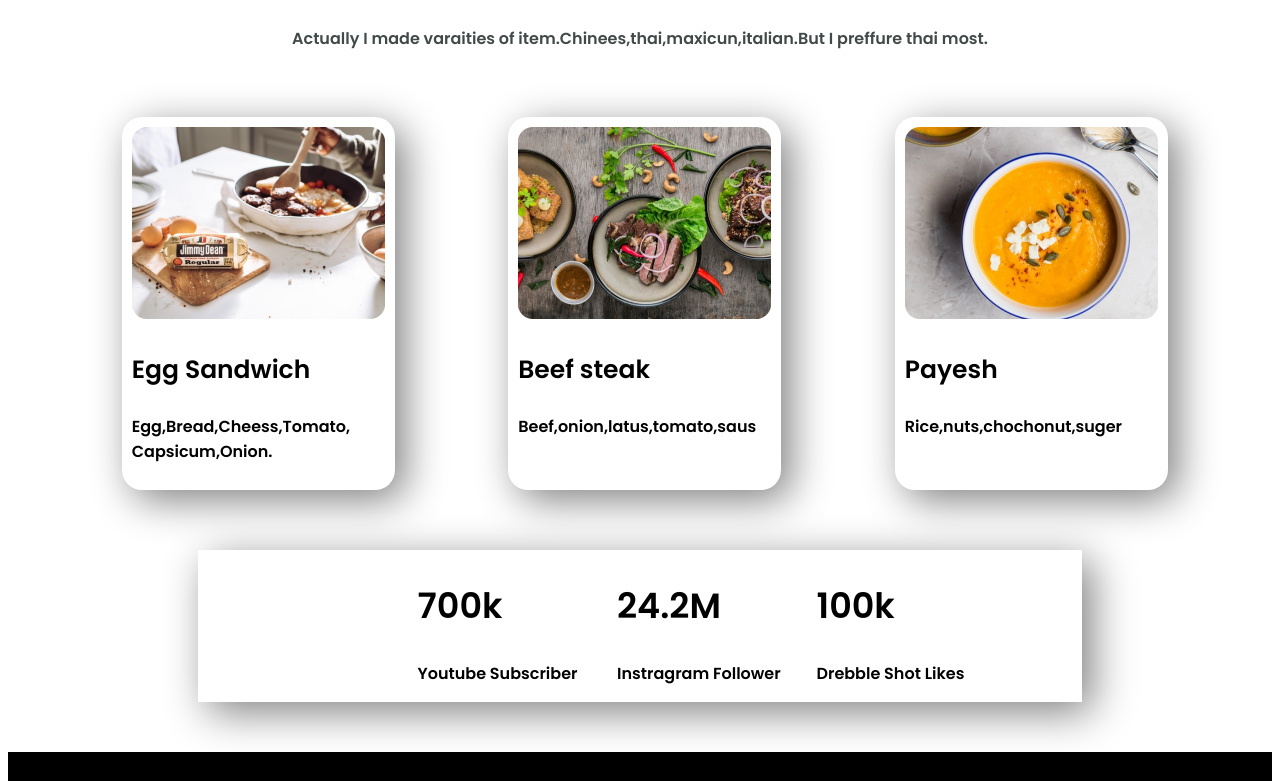
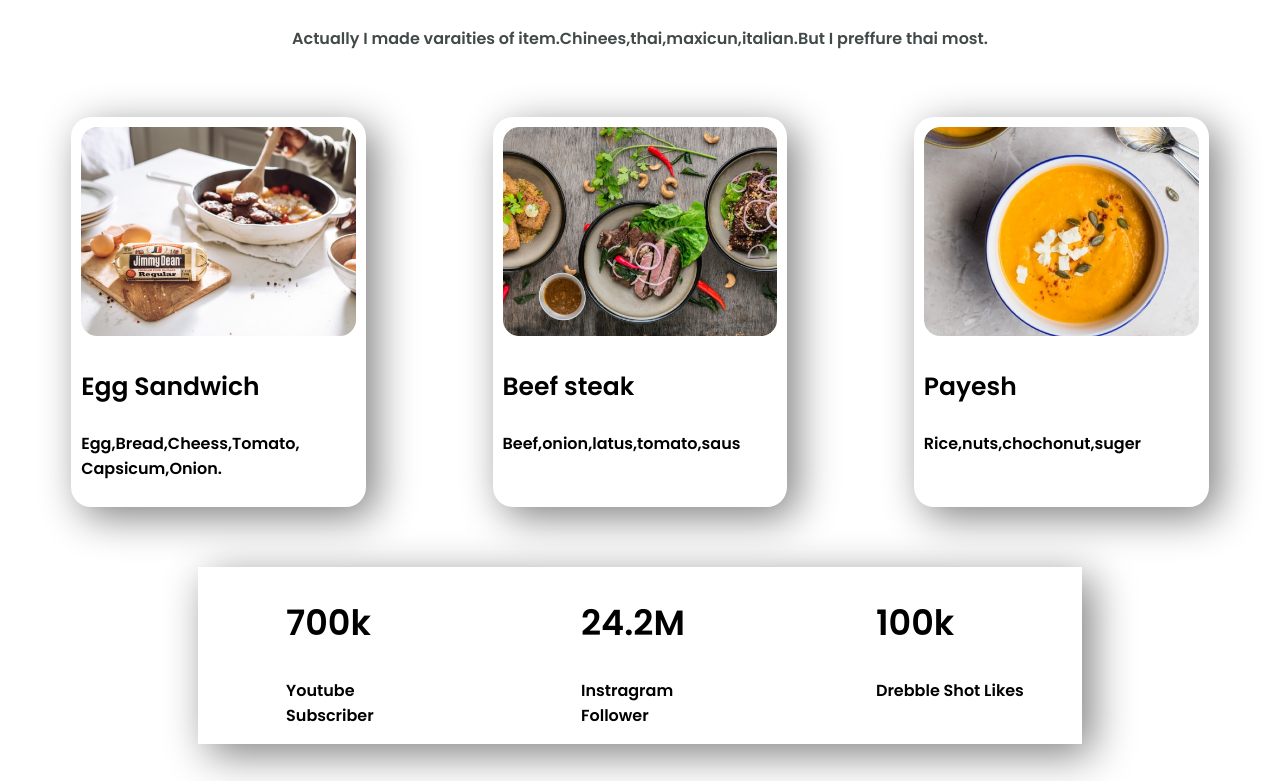
Before and after one commit to Tawsifriyadh/Food-network, a plain HTML site: page index.html in a window 1280 px wide. Shown: the part 1379-2160 px from the top of the page. Drawn offline with Linux system fonts and the light colour scheme.

Commit message:
almost-done

```diff
--- a/style.css
+++ b/style.css
@@ -56,9 +56,10 @@ h3{
     text-align: center;
 }
 .recipies-item{
-    width: 20%;
+    width: 30%;
     padding: 10px;
-    margin-left: 9%;
+    margin-left: 5%;
+    margin-right: 5%;
     border-radius: 20px;
     box-shadow: 10px 10px 40px gray;
 }
@@ -71,9 +72,10 @@ h3{
 }
 .social-media-width{
     width: 30%;
+    margin-left: 10%;
+    margin-right: 6%;
 }
 .social-media{
-    padding-left: 220px;
     margin-left: 15%;
     margin-right: 15%;
     margin-top: 60px;
```
Also changed, not shown: index.html (+2 -0 lines).
